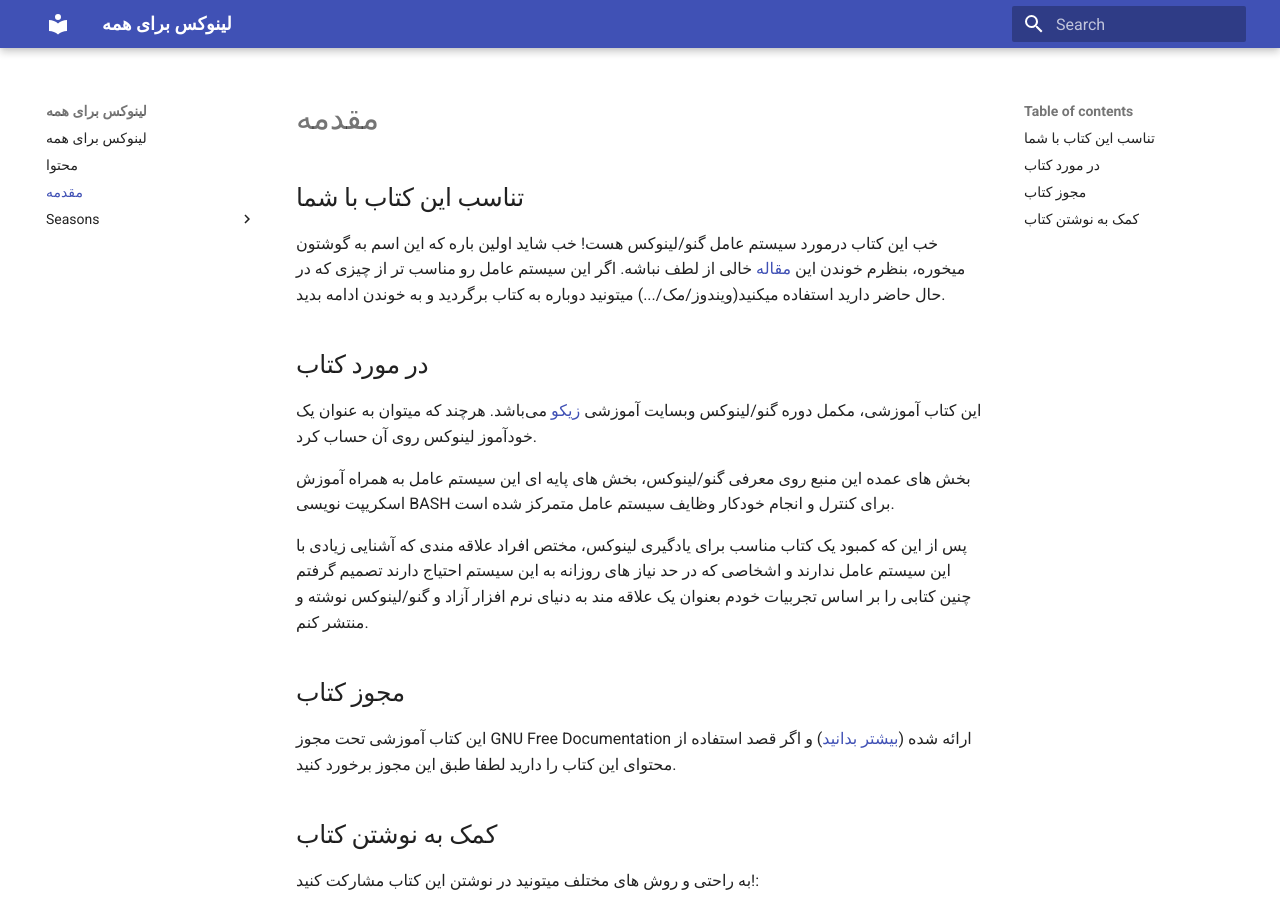
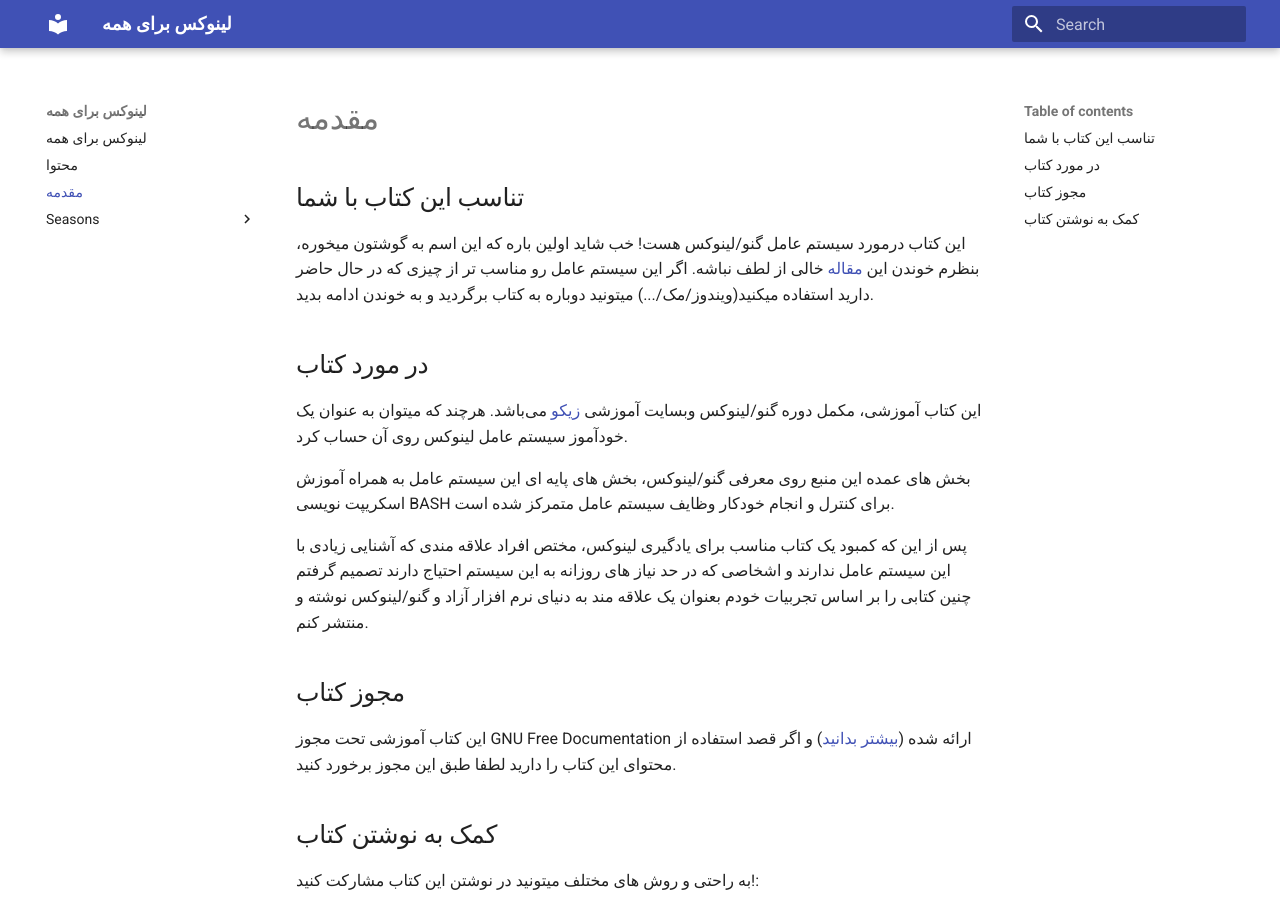
Before and after one commit to malijani/linux-essentials, an MkDocs documentation site: the page built from docs/preface.md, in a window 1280 px wide and 900 px high. Built offline with MkDocs 1.6.1 and Material for MkDocs 9.7.7, drawn with Linux system fonts in a browser that asks for light colours.

Commit message:
Trying to create a good preface!

```diff
--- a/docs/preface.md
+++ b/docs/preface.md
@@ -2,11 +2,11 @@
 
 ## تناسب این کتاب با شما
 
-خب این کتاب درمورد سیستم عامل گنو/لینوکس هست! خب شاید اولین باره که این اسم به گوشتون میخوره، بنظرم خوندن این [مقاله](https://toranji.ir/2017/11/20/%D8%AF%D8%B1-%D9%85%D9%88%D8%B1%D8%AF-%DA%AF%D9%86%D9%88%D9%84%DB%8C%D9%86%D9%88%DA%A9%D8%B3-%DA%86%D9%87-%D9%85%DB%8C%E2%80%8C%D8%AF%D8%A7%D9%86%DB%8C%D8%AF%D8%9F-%D8%A2%DB%8C%D8%A7-%D9%88%D8%A7/) خالی از لطف نباشه. اگر این سیستم عامل رو مناسب تر از چیزی که در حال حاضر دارید استفاده میکنید(ویندوز/مک/...) میتونید دوباره به کتاب برگردید و به خوندن ادامه بدید.
+این کتاب درمورد سیستم عامل گنو/لینوکس هست! خب شاید اولین باره که این اسم به گوشتون میخوره، بنظرم خوندن این [مقاله](https://toranji.ir/2017/11/20/%D8%AF%D8%B1-%D9%85%D9%88%D8%B1%D8%AF-%DA%AF%D9%86%D9%88%D9%84%DB%8C%D9%86%D9%88%DA%A9%D8%B3-%DA%86%D9%87-%D9%85%DB%8C%E2%80%8C%D8%AF%D8%A7%D9%86%DB%8C%D8%AF%D8%9F-%D8%A2%DB%8C%D8%A7-%D9%88%D8%A7/) خالی از لطف نباشه. اگر این سیستم عامل رو مناسب تر از چیزی که در حال حاضر دارید استفاده میکنید(ویندوز/مک/...) میتونید دوباره به کتاب برگردید و به خوندن ادامه بدید.
 
 ## در مورد کتاب
 
-این کتاب آموزشی، مکمل دوره گنو/لینوکس وبسایت آموزشی [زیکو](http://zicco.ir/) می‌باشد. هرچند که میتوان به عنوان یک خودآموز لینوکس روی آن حساب کرد.
+این کتاب آموزشی، مکمل دوره گنو/لینوکس وبسایت آموزشی [زیکو](http://zicco.ir/) می‌باشد. هرچند که میتوان به عنوان یک خودآموز سیستم عامل لینوکس روی آن حساب کرد.
 
 بخش های عمده این منبع روی معرفی گنو/لینوکس، بخش های پایه ای این سیستم عامل به همراه آموزش اسکریپت نویسی BASH برای کنترل و انجام خودکار وظایف سیستم عامل متمرکز شده است.
 
```
